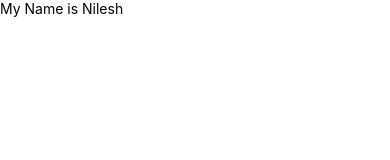
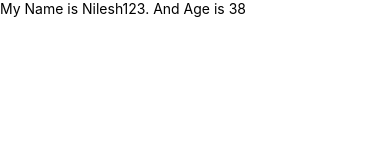
Before and after one commit to nileshborate/react_native, a React Native app in the folder firstappnative/: screen / in a window 390 px wide. Shown: the top 160 px of the page. Built offline with nearby package versions, Linux system fonts and the light colour scheme.

Commit message:
multiple props value

```diff
--- a/firstappnative/App.tsx
+++ b/firstappnative/App.tsx
@@ -1,14 +1,19 @@
-import { StyleSheet, Text, View } from 'react-native';
+import { Text, View } from 'react-native';
+
+function MyName(props: any) {
+  return (
+    <Text>
+      My Name is {props.name}. And Age is {props.age}
+    </Text>
+  );
+}
 
 function App() {
-  const MyName = (props: any) => <Text>My Name is {props.name}</Text>;
   return (
     <View>
-      <MyName name="Nilesh" />
+      <MyName name="Nilesh123" age={38} />
     </View>
   );
 }
 
-const styles = StyleSheet.create({});
-
 export default App;
```
